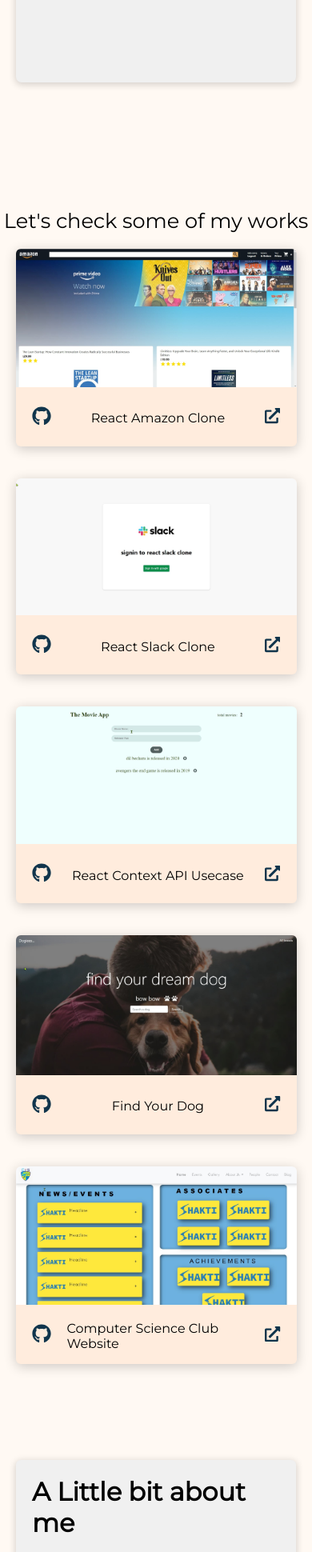
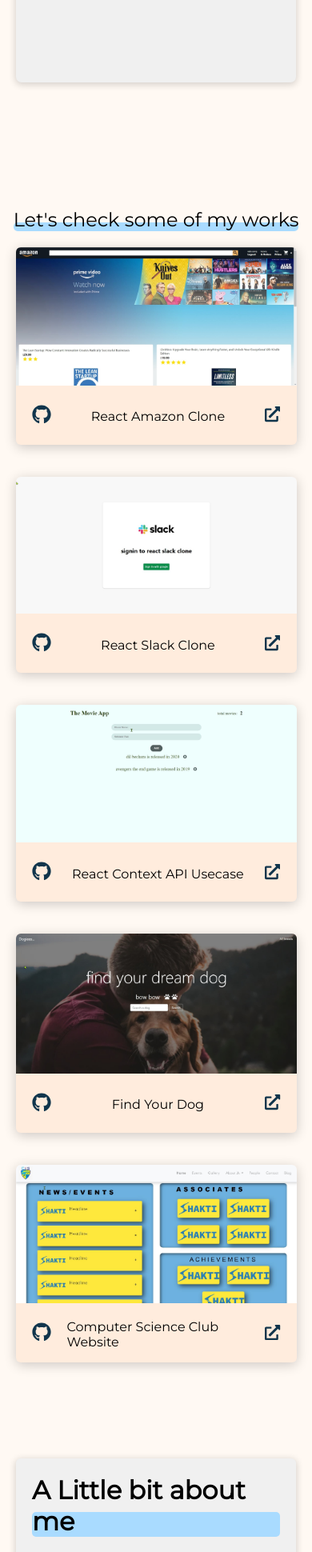
Before and after one commit to sairajchouhan/my-portfolio, a React (Create React App) app: page / in a window 390 px wide. Shown: the part 1349-3289 px from the top of the page at 80% size. Built offline with nearby package versions, Linux system fonts and the light colour scheme; no server answers.

Commit message:
added hover effects and underline styles

```diff
--- a/src/components/AboutMe.jsx
+++ b/src/components/AboutMe.jsx
@@ -13,8 +13,10 @@
         />
         <div className="aboutMe__content">
           <div className="aboutMe__content-wrapper">
+            <div className="aboutMe__content-heading">
+              <h1>A Little bit about me</h1>
+            </div>
             <div className="aboutMe__qna" style={{ marginBottom: '20px' }}>
-              <h1 style={{ marginBottom: '15px' }}>A Little bit about me</h1>
               <p className="aboutMe__q">
                 {' '}
                 <span role="img" aria-label="poning right">
--- a/src/components/Contact.jsx
+++ b/src/components/Contact.jsx
@@ -111,7 +111,9 @@
           <div>
             <img src={chatSvg} className="contact__chatSvg" alt="chatSVG" />
           </div>
-          <p>Let's Chat...</p>
+          <div className="contact__letsChat">
+            <p>Let's Chat</p>
+          </div>
         </div>
       </div>
     </div>
--- a/src/components/Nav.jsx
+++ b/src/components/Nav.jsx
@@ -22,6 +22,7 @@
               smooth={true}
               offset={0} // -60
               duration={500}
+              className="nav__link"
             >
               Works
             </Link>
@@ -34,6 +35,7 @@
               smooth={true}
               offset={0} // -70
               duration={500}
+              className="nav__link"
             >
               About
             </Link>
@@ -45,13 +47,22 @@
               smooth={true}
               offset={0} // -70
               duration={500}
-              // onClick={() => scroll.scrollMore(0)}
+              className="nav__link"
             >
               Contact
             </Link>
           </li>
           <li>
-            <a href="#!">Blog</a>
+            <Link
+              to=""
+              spy={true}
+              smooth={true}
+              offset={0} // -70
+              duration={500}
+              className="nav__link"
+            >
+              Blog
+            </Link>
           </li>
         </ul>
       </div>
--- a/src/components/Works.jsx
+++ b/src/components/Works.jsx
@@ -16,7 +16,9 @@
     <div className="works" id="works">
       <div className="works__mockups">
         <div className="works__mockups-heading">
-          <p>Let's check some of my works</p>
+          <div className="works__mockups-heading-div">
+            <p>Let's check some of my works</p>
+          </div>
         </div>
         <div className="works__mockups-images">
           <img src={spotify} alt="" />
--- a/src/styles/AboutMe.css
+++ b/src/styles/AboutMe.css
@@ -50,6 +50,23 @@
   max-width: 100%;
   line-height: 40px;
   font-size: 1em;
+}
+.aboutMe__content-heading {
+  margin-bottom: 15px;
+  position: relative;
+  width: fit-content;
+  z-index: 1;
+}
+.aboutMe__content-heading h1::after {
+  content: '';
+  position: absolute;
+  width: 100%;
+  height: 40%;
+  bottom: 0;
+  left: 0;
+  z-index: -1;
+  background-color: #a9dbff;
+  border-radius: 5px;
 }
 
 .aboutMe__qna-ul {
--- a/src/styles/Contact.css
+++ b/src/styles/Contact.css
@@ -136,11 +136,25 @@
   color: #11354c;
   cursor: pointer;
 }
+.contact__letsChat {
+  position: relative;
+  width: fit-content;
+  z-index: 1;
+}
+.contact__letsChat p::after {
+  content: '';
+  position: absolute;
+  width: 100%;
+  height: 40%;
+  bottom: 0;
+  left: 0;
+  z-index: -1;
+  background-color: #a9dbff;
+  border-radius: 5px;
+}
 
 .contact__svg p {
   font-size: 50px;
-  margin-top: 20px;
-  margin-left: 30px;
 }
 
 @media (min-width: 575.98px) and (max-width: 768px) {
--- a/src/styles/Experience.css
+++ b/src/styles/Experience.css
@@ -35,6 +35,27 @@
   align-items: flex-end;
   flex-direction: column;
   margin-left: auto;
+}
+
+.exp__heading {
+  margin-bottom: 20px;
+  position: relative;
+  width: fit-content;
+  z-index: 1;
+}
+.exp__heading h1 {
+  margin-bottom: 15px;
+}
+.exp__heading h1::after {
+  content: '';
+  position: absolute;
+  width: 100%;
+  height: 40%;
+  bottom: 0;
+  left: 0;
+  z-index: -1;
+  background-color: #a9dbff;
+  border-radius: 5px;
 }
 
 .exp__content-wrapper {
--- a/src/styles/Nav.css
+++ b/src/styles/Nav.css
@@ -36,6 +36,29 @@
   height: 60px;
   width: 100vw;
   z-index: -1000;
+}
+.nav__items > ul li {
+  position: relative;
+  margin: 20px;
+}
+
+.nav__link {
+  padding: 0;
+}
+.nav__link::after {
+  content: '';
+  position: absolute;
+  width: 0;
+  height: 3px;
+  bottom: -20%;
+  left: 0;
+  background-color: #11354c;
+  border-radius: 2px;
+  transform-origin: left;
+  transition: width 0.4s ease;
+}
+.nav__link:hover::after {
+  width: 100%;
 }
 
 a {
--- a/src/styles/Works.css
+++ b/src/styles/Works.css
@@ -20,16 +20,31 @@
   width: 100%;
   text-align: center;
 }
+.works__mockups-heading-div {
+  position: relative;
+  width: fit-content;
+  z-index: 1;
+  margin: 0 auto;
+}
+.works__mockups-heading p::after {
+  content: '';
+  position: absolute;
+  width: 100%;
+  height: 40%;
+  bottom: 0;
+  left: 0;
+  z-index: -1;
+  background-color: #a9dbff;
+  border-radius: 5px;
+}
 
 .works__mockups-heading p {
   width: 100%;
   font-size: 3em;
   margin-bottom: 20px;
-
 }
 
 .works__mockups-images {
-
   justify-self: center;
 }
 
@@ -40,7 +55,7 @@
 }
 
 .works__mockups img {
-    filter: drop-shadow(0 2px 1px)
+  filter: drop-shadow(0 2px 1px);
 }
 
 @media (min-width: 575.98px) and (max-width: 768px) {
@@ -57,8 +72,6 @@
     filter: drop-shadow(0 3px 1px);
     width: 90%;
   }
-
-
 }
 
 @media (max-width: 575.98px) {
@@ -79,12 +92,8 @@
   }
 
   .works__mockups-heading p {
-
     width: 100%;
-        font-size: 1.6em;
+    font-size: 1.5em;
     margin-bottom: 20px;
-
   }
-
-
 }
```
Lines whose indentation alone changed are shown as unchanged.
